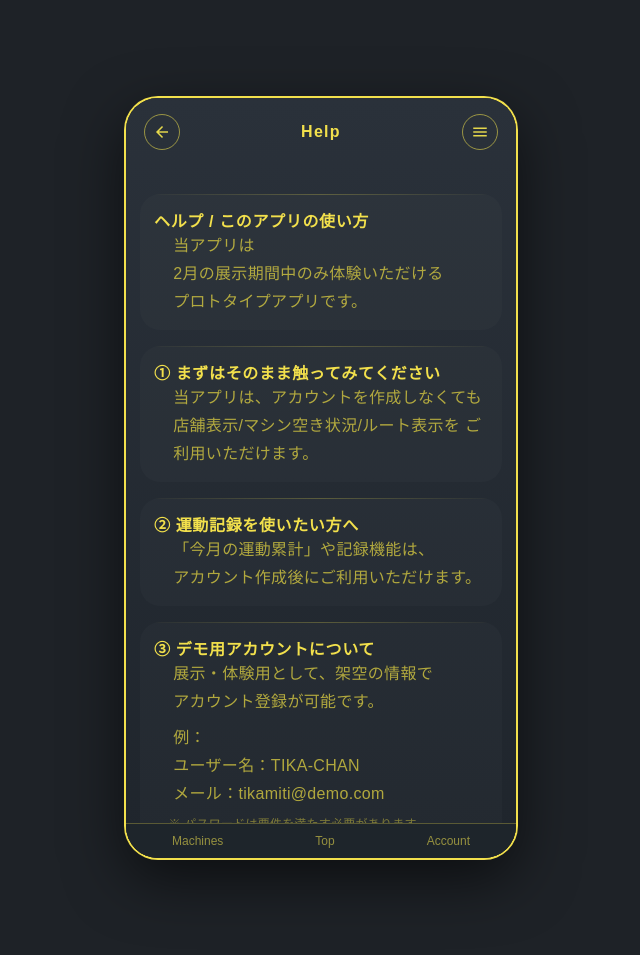
After one commit to Tech-Jam-KDG-2026-Winter/Team-2-Django, a Django app: page /help/ in a window 1280 px wide. The commit adds this page. Shown: the whole page, without its empty margins (319-959 px from the left). Run offline with Django 5.2, Linux system fonts and the light colour scheme.

Commit message:
help画面を追加

```diff
--- a/app/urls.py
+++ b/app/urls.py
@@ -6,6 +6,7 @@ urlpatterns = [
     path("menu/", views.menu, name="menu"),
     path("machines/", views.machine_list, name="machine_list"),
     path("account/", views.account, name="account"),
+    path("help/", views.help_view, name="help"),
 
     path(
         "machines/toggle/<int:machine_id>/",
--- a/app/views.py
+++ b/app/views.py
@@ -111,6 +111,10 @@ def account(request):
     return render(request, "account.html")
 
 
+def help_view(request):
+    return render(request, "help.html")
+
+
 def toggle_machine_status(request, machine_id):
     machine = get_object_or_404(Machine, id=machine_id)
 
--- /dev/null
+++ b/static/css/help.css
@@ -0,0 +1,32 @@
+/* ================================
+   Help page text hierarchy tuning
+   ================================ */
+
+/* タイトル（label） */
+.card .label {
+  font-weight: 600;
+  margin-bottom: 10px;
+  letter-spacing: 0.04em;
+}
+
+/* 本文 */
+.card p {
+  margin: 0;
+  margin-left: 1.2em;        /* ← ★ここが超重要：段を下げる */
+  line-height: 1.75;
+  letter-spacing: 0.02em;
+  color: rgba(202, 190, 65, 0.85); /* ← 少しだけ暗く */
+}
+
+/* 本文が続く場合 */
+.card p + p {
+  margin-top: 8px;
+}
+
+/* 注釈 */
+.card .hint {
+  margin-top: 6px;
+  margin-left: 1.2em;        /* ← 本文と揃える */
+  font-size: 12px;
+  opacity: 0.65;
+}
--- /dev/null
+++ b/templates/help.html
@@ -0,0 +1,89 @@
+{% extends "base.html" %}
+{% load static %}
+{% load dict_extras %}
+{% load static %}
+
+{% block title %}Machines{% endblock %}
+
+{% block css %}
+<link rel="stylesheet" href="{% static 'css/help.css' %}">
+<link href="https://fonts.googleapis.com/icon?family=Material+Icons" rel="stylesheet">
+{% endblock %}
+
+{% block content %}
+
+<!-- ヘッダー -->
+<header class="app-header">
+  <a href="/" class="header-btn left">
+    <span class="material-icons">arrow_back</span>
+  </a>
+
+    <h1 class="header-title">Help</h1>
+
+  <a href="/menu/" class="header-btn right">
+    <span class="material-icons">menu</span>
+  </a>
+</header>
+
+
+
+<div class="scroll-area">
+
+  <!-- このアプリについて -->
+  <section class="card">
+    <span class="label">ヘルプ / このアプリの使い方</span>
+    <p>
+      当アプリは<br>
+      2月の展示期間中のみ体験いただける<br>
+      プロトタイプアプリです。
+    </p>
+  </section>
+
+  <!-- ① まずは触ってみて -->
+  <section class="card">
+    <span class="label">① まずはそのまま触ってみてください</span>
+    <p>
+      当アプリは、アカウントを作成しなくても<br>
+      店舗表示/マシン空き状況/ルート表示を
+      ご利用いただけます。
+    </p>
+  </section>
+
+  <!-- ② 運動記録 -->
+  <section class="card">
+    <span class="label">② 運動記録を使いたい方へ</span>
+    <p>
+      「今月の運動累計」や記録機能は、<br>
+      アカウント作成後にご利用いただけます。
+    </p>
+  </section>
+
+  <!-- ③ デモ用アカウント -->
+  <section class="card">
+    <span class="label">③ デモ用アカウントについて</span>
+    <p>
+      展示・体験用として、架空の情報で<br>
+      アカウント登録が可能です。
+    </p>
+    <p>
+      例：<br>
+      ユーザー名：TIKA-CHAN<br>
+      メール：tikamiti@demo.com
+    </p>
+    <p class="hint">
+      ※ パスワードは要件を満たす必要があります
+    </p>
+  </section>
+
+  <!-- ④ ログアウト / 新規登録 -->
+  <section class="card">
+    <span class="label">④ ログアウト・新規登録の方法</span>
+    <p>
+      Menu → ログアウト から
+      新規登録画面へ進むことができます。
+    </p>
+  </section>
+
+</div>
+
+{% endblock %}
--- a/templates/menu.html
+++ b/templates/menu.html
@@ -32,7 +32,7 @@
       </a>
 
 
-      <a class="menu-item">
+      <a href="{% url 'help' %}" class="menu-item">
         <span class="material-icons">help_outline</span>
         <span class="text">ヘルプ</span>
       </a>
```
